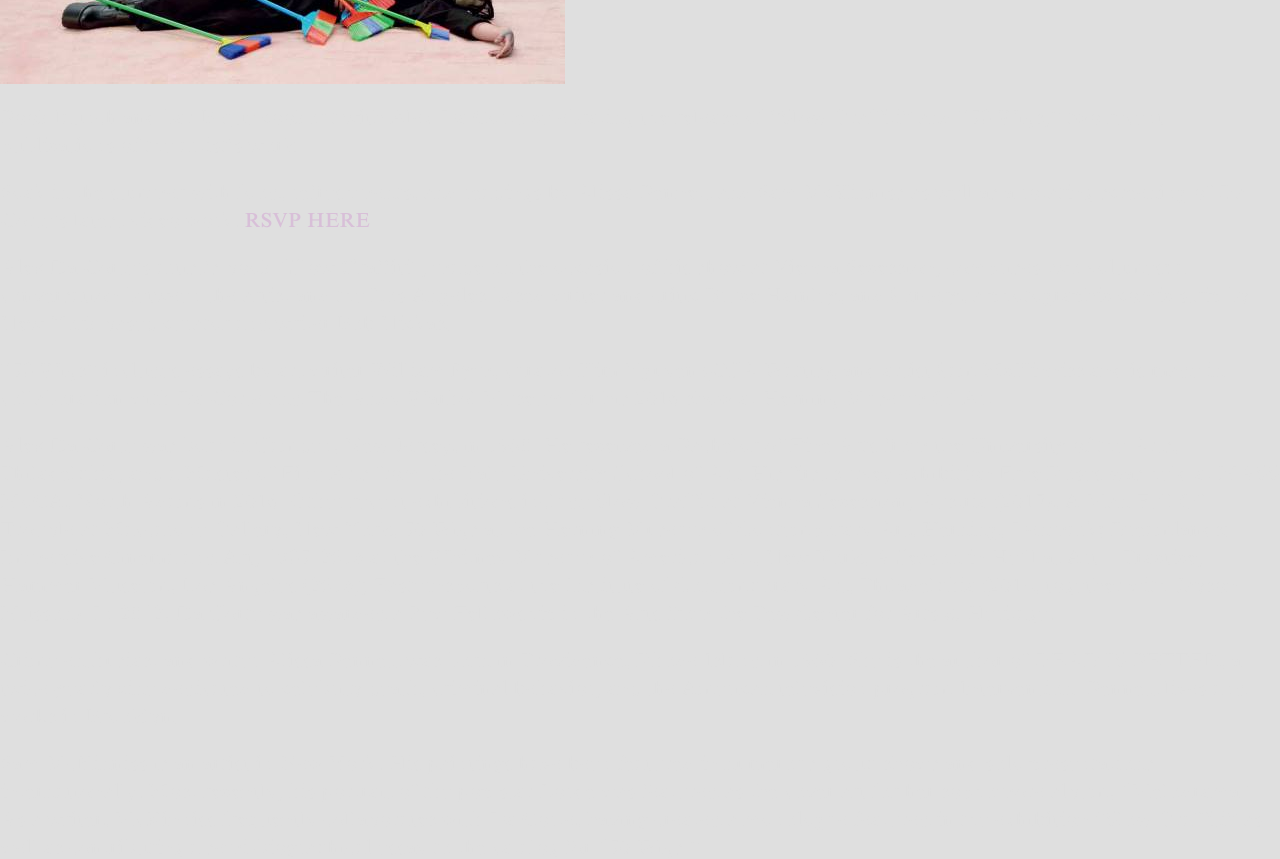
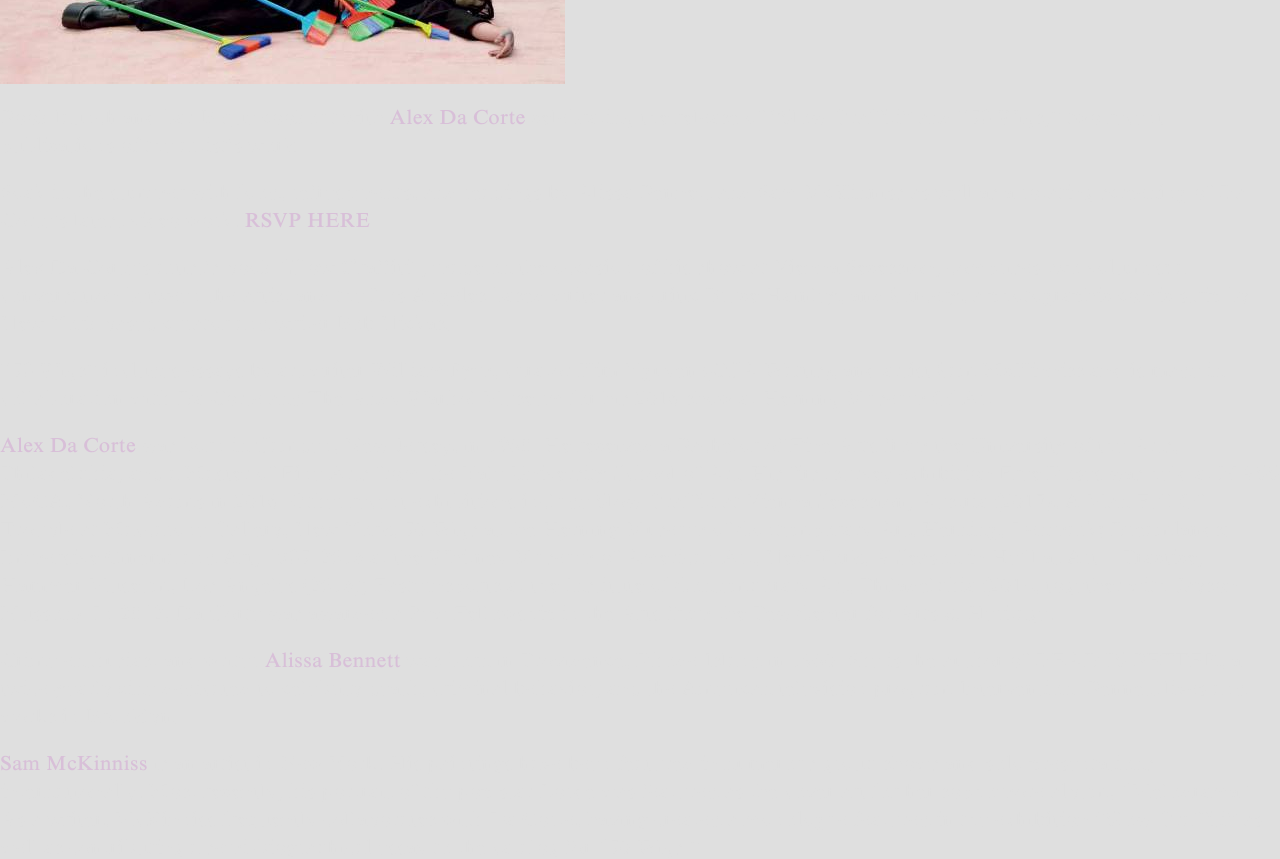
Before and after one commit to nerissacooney/ulises.us, a Jekyll site: the page built from _posts/2017-07-25-alex-da-corte-book-launch.md, in a window 1280 px wide. Shown: the part 385-1244 px from the top of the page. Built offline with Jekyll 4.4.1, drawn with Linux system fonts in a browser that asks for light colours; nearby versions of some CDN libraries; a script that is not in the unit is left out; some of the changed lines change nothing that is shown.

Commit message:
Create 2017-07-25-alex-da-corte-book-launch.md

```diff
--- a/_posts/2017-07-25-alex-da-corte-book-launch.md
+++ b/_posts/2017-07-25-alex-da-corte-book-launch.md
@@ -8,7 +8,7 @@
 ---
 ![alexdacorte.jpg]({{site.baseurl}}/assets/img/alexdacorte.jpg)
 
-Book launch and bar-B-que cookout with Alex Da Corte celebrating the release of "Slow Graffiti" and "50 Wigs," two recent publications of the artist's work.
+Book launch and bar-B-que cookout with [Alex Da Corte](http://alexdacorte.com/) celebrating the release of "Slow Graffiti" and "50 Wigs," two recent publications of the artist's work.
 
 Soak in the summer with food, refreshments, and readings by Alissa Bennett and Sam McKinniss as well as a rotating screening of Da Corte’s latest video work. [RSVP HERE](https://www.facebook.com/events/1423804564368704/?acontext=%7B%22ref%22%3A%2229%22%2C%22ref_notif_type%22%3A%22plan_user_invited%22%2C%22action_history%22%3A%22null%22%7D&notif_t=plan_user_invited&notif_id=1501032207943441)
 
@@ -16,8 +16,8 @@
 
 "50 Wigs" includes essays by art writer William Pym, curator Kim Nguyen (CCA Wattis), and artist Sam McKinniss and is made in collaboration with Da Corte and The Andy Warhol Museum for his 2016 show at Herning Museum Of Art.
 
-Alex Da Corte was born in Camden, New Jersey, in 1980. He received a Bachelor of Fine Arts from the University of the Arts, Philadelphia, and a Master of Fine Arts from the Yale University School of Art. His first survey exhibition Free Roses was held at MASS MoCA, North Adams in 2016. Other recent exhibitions include Slow Graffiti at Vienna Secession, Austria (2017); A Man Full Of Trouble at Maccarone Gallery, New York; 50 Wigs at the Herning Museum of Contemporary Art, Herning, Denmark; Dreamlands: Immersive Cinema and Art, 1905–2016 at the Whitney Museum of American Art, New York; A Season in He’ll at Art + Practice, Hammer Museum, Los Angeles (2016); Easternsports at the Institute of Contemporary Art, Philadelphia (2014, together with Jayson Musson). In 2012, Da Corte was awarded a Pew Fellowship in the Arts from the Pew Center for Arts & Heritage.
+[Alex Da Corte](http://alexdacorte.com/) was born in Camden, New Jersey, in 1980. He received a Bachelor of Fine Arts from the University of the Arts, Philadelphia, and a Master of Fine Arts from the Yale University School of Art. His first survey exhibition Free Roses was held at MASS MoCA, North Adams in 2016. Other recent exhibitions include Slow Graffiti at Vienna Secession, Austria (2017); A Man Full Of Trouble at Maccarone Gallery, New York; 50 Wigs at the Herning Museum of Contemporary Art, Herning, Denmark; Dreamlands: Immersive Cinema and Art, 1905–2016 at the Whitney Museum of American Art, New York; A Season in He’ll at Art + Practice, Hammer Museum, Los Angeles (2016); Easternsports at the Institute of Contemporary Art, Philadelphia (2014, together with Jayson Musson). In 2012, Da Corte was awarded a Pew Fellowship in the Arts from the Pew Center for Arts & Heritage.
 
-Crime enthusiast and writer Alissa Bennett was born in Providence, Rhode Island in 1980. She is the author of DEAD IS BETTER, a twice-yearly zine dedicated to celebrity death, criminal behavior, and the American television program Intervention. Bennett lives and works in Brooklyn.
+Crime enthusiast and writer [Alissa Bennett](http://heinzfellernileisist.bigcartel.com/product/dead-is-better-alissa-bennett) was born in Providence, Rhode Island in 1980. She is the author of DEAD IS BETTER, a twice-yearly zine dedicated to celebrity death, criminal behavior, and the American television program Intervention. Bennett lives and works in Brooklyn.
 
-Sam McK­in­niss is an artist in New York. His paintings have been fea­tured in numerous group shows and solo presentations internationally. Most recently, his portrait of the pop star Lorde was featured as the cover art for her sophomore album, "Melodrama." As a writer, McKinniss frequently collaborates with Da Corte, having created a monologue featured in the exhibition "Slow Graffiti" as well as contributing a semi-biographical essay to the catalog for "50 Wigs."
+[Sam McK­in­niss](http://www.teamgal.com/artists/sam_mc_kinniss) is an artist in New York. His paintings have been fea­tured in numerous group shows and solo presentations internationally. Most recently, his portrait of the pop star Lorde was featured as the cover art for her sophomore album, "Melodrama." As a writer, McKinniss frequently collaborates with Da Corte, having created a monologue featured in the exhibition "Slow Graffiti" as well as contributing a semi-biographical essay to the catalog for "50 Wigs."
```
